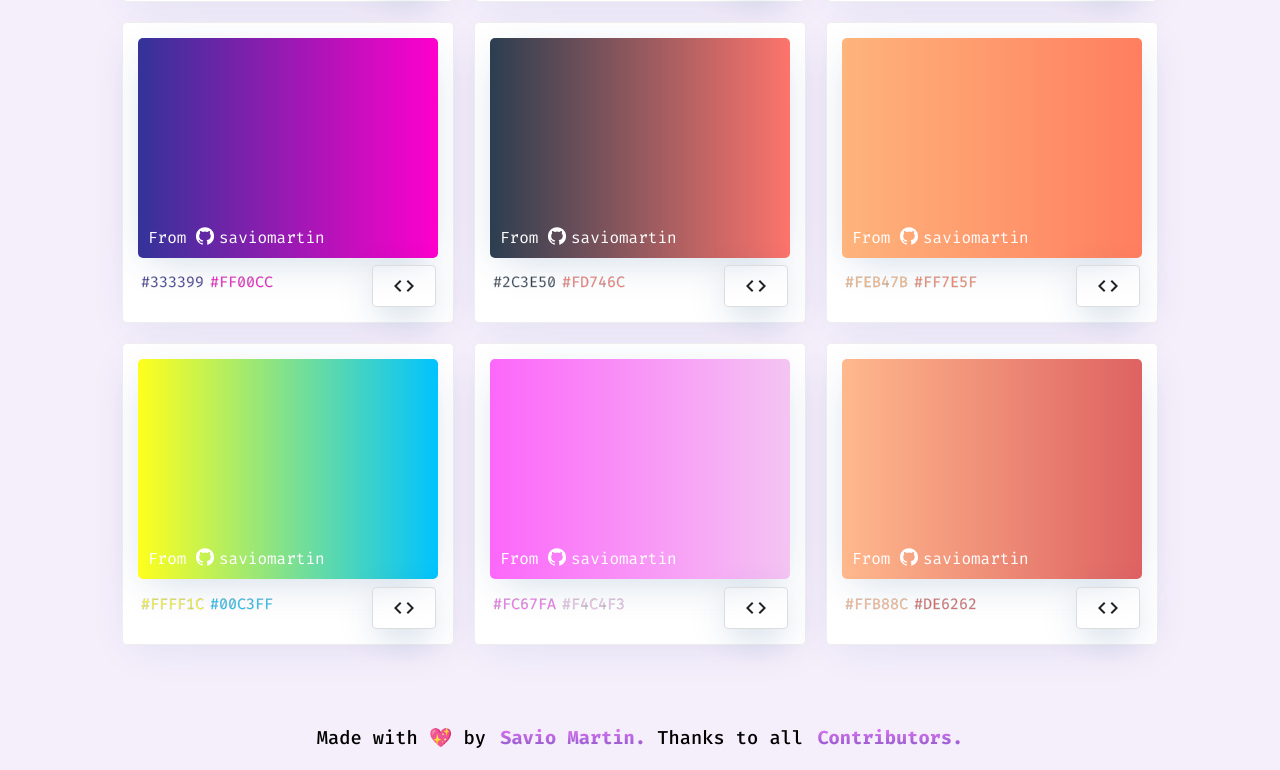
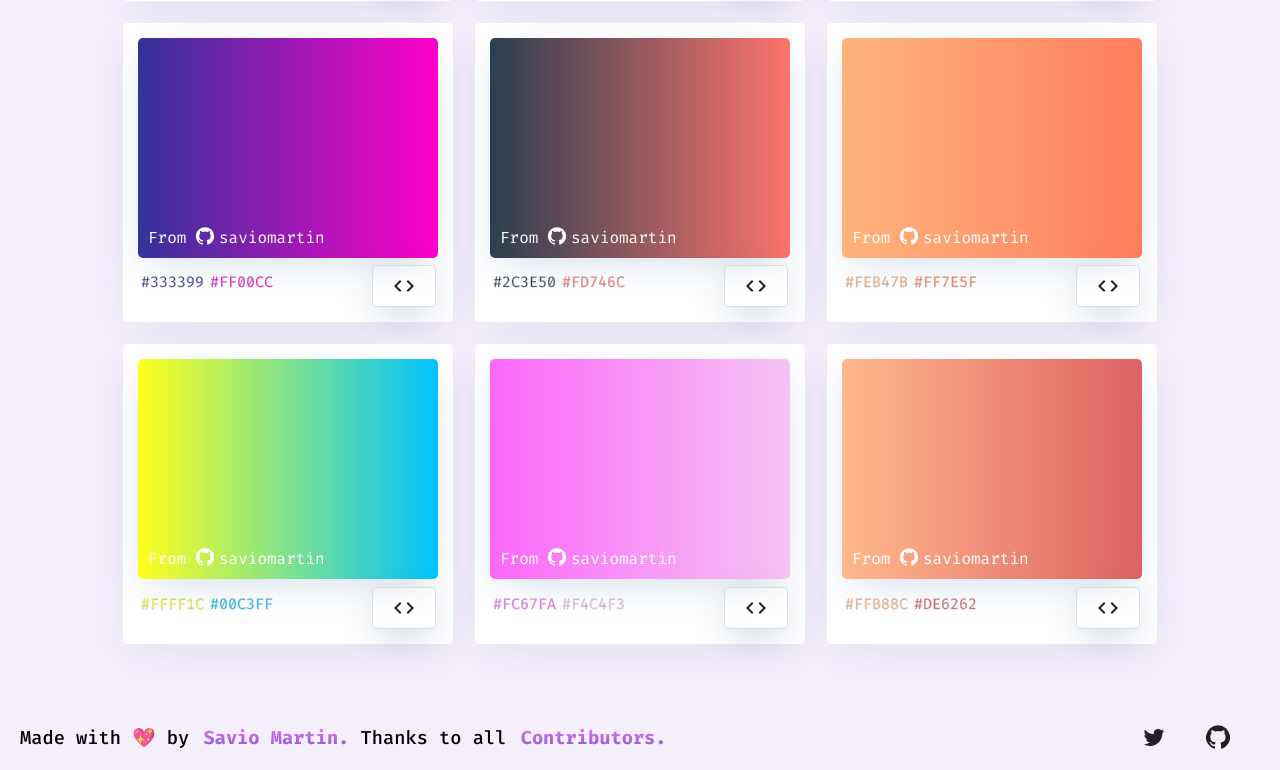
Before and after one commit to saviomartin/gradientking, a React (Create React App) app: page / in a window 1280 px wide. Shown: the part 10663-11433 px from the top of the page. Built offline with nearby package versions, Linux system fonts and the light colour scheme.

Commit message:
add darkmode to contributors page

```diff
--- a/src/components/Footer.js
+++ b/src/components/Footer.js
@@ -1,14 +1,36 @@
+import { Button, Tooltip } from "@material-ui/core";
+import { GitHub, Twitter } from "@material-ui/icons";
 import React from "react";
 import { Link } from "react-router-dom";
 
 const Footer = () => {
+  const shareTwitter = () => {
+    window.open(
+      "https://twitter.com/intent/tweet?ref_src=twsrc%5Etfw&url=Hey%20there%20%F0%9F%91%8B,%20I%20just%20found%20an%20awesome%20tool%20that%20could%20help%20you%20get%20awesome%20gradients%20for%20your%20next%20project.%20It%20also%20supports%20the%20feature%20to%20generate%20gradients%20from%20local%20images.%20Enjoy%20Yourselves%20%F0%9F%8C%88%20https://dev.di7tazxmp7xob.amplifyapp.com/"
+    );
+  };
+  const starGithub = () => {
+    window.open("https://github.com/saviomartin/gradientking");
+  };
   return (
-    <div className="footer">
+    <div className="footer flex">
       <h3 className="footer">
         Made with 💖 by
         <a href="https://github.com/saviomartin"> Savio Martin.</a> Thanks to
         all <Link to="/contributors">Contributors.</Link>
       </h3>
+      <div className="footer_buttons flex">
+        <Tooltip title="Share the happiness">
+          <Button onClick={shareTwitter}>
+            <Twitter />
+          </Button>
+        </Tooltip>
+        <Tooltip title="Star the project">
+          <Button onClick={starGithub}>
+            <GitHub />
+          </Button>
+        </Tooltip>
+      </div>
     </div>
   );
 };
--- a/src/styles/Darkmode.css
+++ b/src/styles/Darkmode.css
@@ -2,9 +2,19 @@
   background: #333;
 }
 .dark .footer {
-  margin-bottom: -20px;
-  padding-bottom: 20px;
-  color: #fff;
+  color: #fff !important;
+}
+.dark .contributor {
+  background: #222;
+  color: #fff !important;
+  box-shadow: 0 15px 47px 0 #4444;
+  border: 1px solid #444;
+}
+.dark .githubUser {
+  color: #fff !important;
+}
+.dark .footer .MuiSvgIcon-root {
+  color: #fff !important;
 }
 .dark .App {
   background: #333;
--- a/src/styles/Footer.css
+++ b/src/styles/Footer.css
@@ -1,7 +1,8 @@
 .footer {
-  text-align: center;
-  margin: 20px 0;
+  padding: 10px;
   font-weight: 500;
+  justify-content: space-between;
+  width: 100%;
 }
 .footer a {
   background: linear-gradient(0deg, #8557c6, #eb78f9);
@@ -13,3 +14,6 @@
   text-decoration: none;
   margin-left: 3px;
 }
+.footer_buttons {
+  margin-right: 40px;
+}
```
Also changed, not shown: src/assets/coverImage.png.
